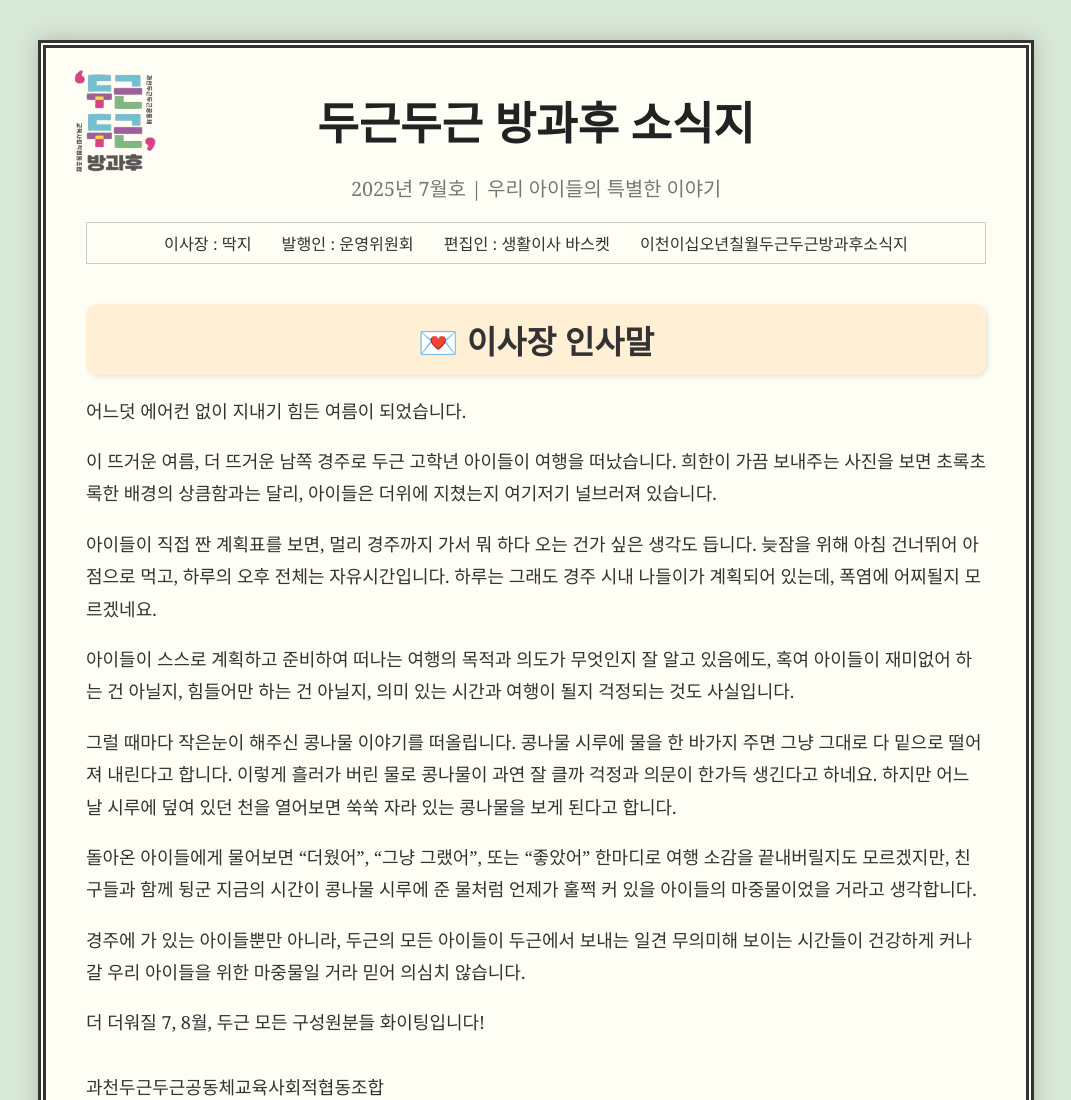
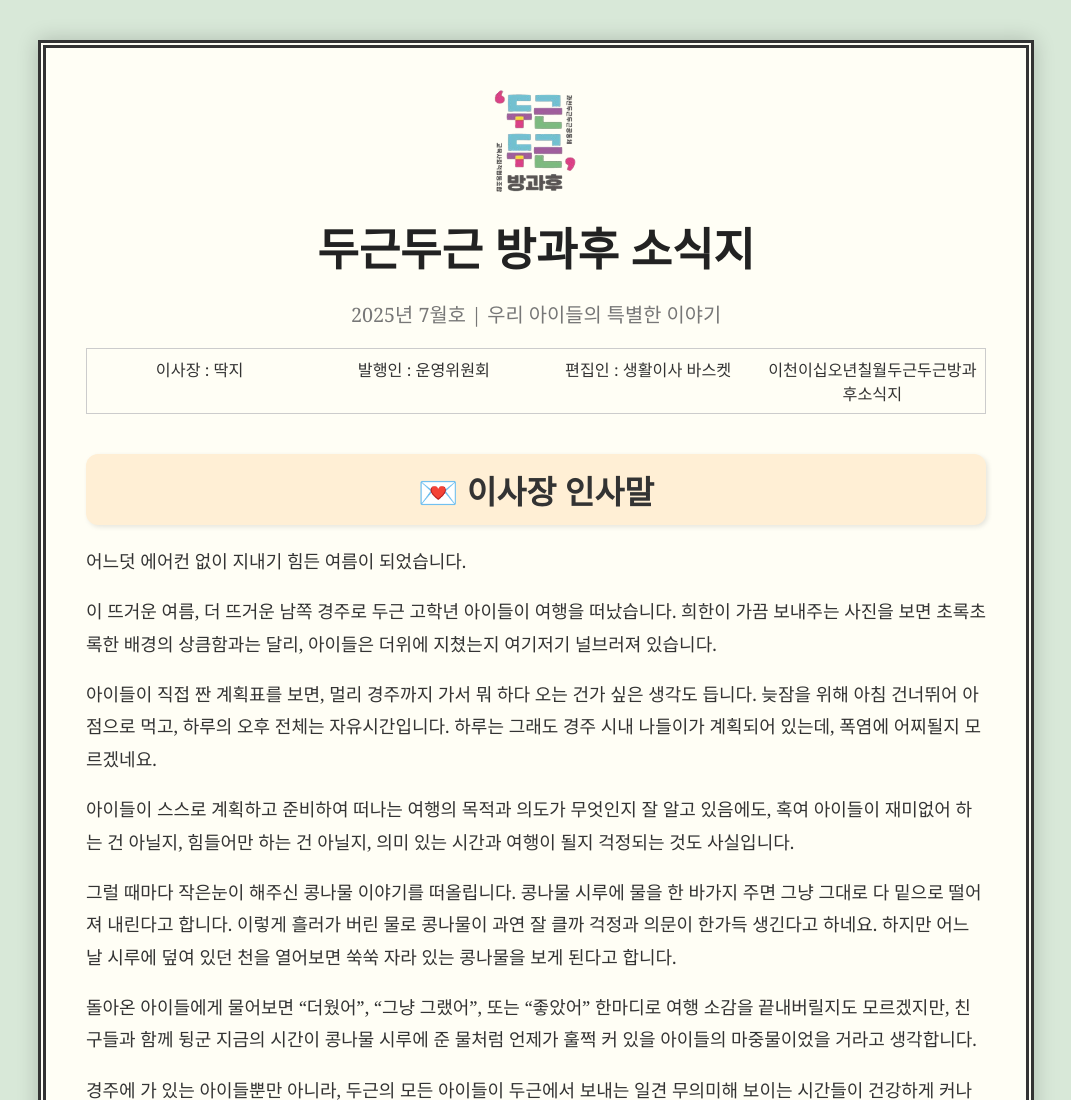
Before and after one commit to dgdg-news/july2025, a plain HTML site: page index.html in a window 1280 px wide. Shown: the top 1100 px of the page, without its empty margins (104-1175 px from the left). Drawn offline with Linux system fonts and the light colour scheme.

Commit message:
Update index.html

```diff
--- a/index.html
+++ b/index.html
@@ -24,9 +24,8 @@
       position: relative;
     }
     .logo {
-      position: absolute;
-      top: 20px;
-      left: 20px;
+      display: block;
+      margin: 0 auto 20px auto;
       width: 100px;
       height: auto;
     }
@@ -42,6 +41,20 @@
     .header p {
       font-size: 1.1em;
       color: #777;
+    }
+    .info-box {
+      display: flex;
+      flex-wrap: wrap;
+      justify-content: center;
+      gap: 15px;
+      margin-top: 10px;
+      font-size: 0.9em;
+      border: 1px solid #ccc;
+      padding: 8px;
+    }
+    .info-box span {
+      flex: 1 1 120px;
+      text-align: center;
     }
     .section {
       margin-bottom: 40px;
@@ -84,6 +97,12 @@
       color: #555;
       margin-top: 60px;
     }
+    @media (max-width: 500px) {
+      .info-box {
+        flex-direction: column;
+        gap: 5px;
+      }
+    }
   </style>
   <script>
     window.onload = function () {
@@ -104,11 +123,11 @@
 </head>
 <body>
   <div class="newspaper">
-        <img src="두근두근로고(배경없음).png" alt="두근두근 로고" class="logo">
+    <img src="두근두근로고(배경없음).png" alt="두근두근 로고" class="logo">
     <div class="header">
       <h1>두근두근 방과후 소식지</h1>
       <p>2025년 7월호 | 우리 아이들의 특별한 이야기</p>
-      <div style="border: 1px solid #ccc; padding: 8px; margin-top: 10px; font-size: 0.9em; display: flex; justify-content: center; gap: 30px;">
+      <div class="info-box">
         <span>이사장 : 딱지</span>
         <span>발행인 : 운영위원회</span>
         <span>편집인 : 생활이사 바스켓</span>
```
